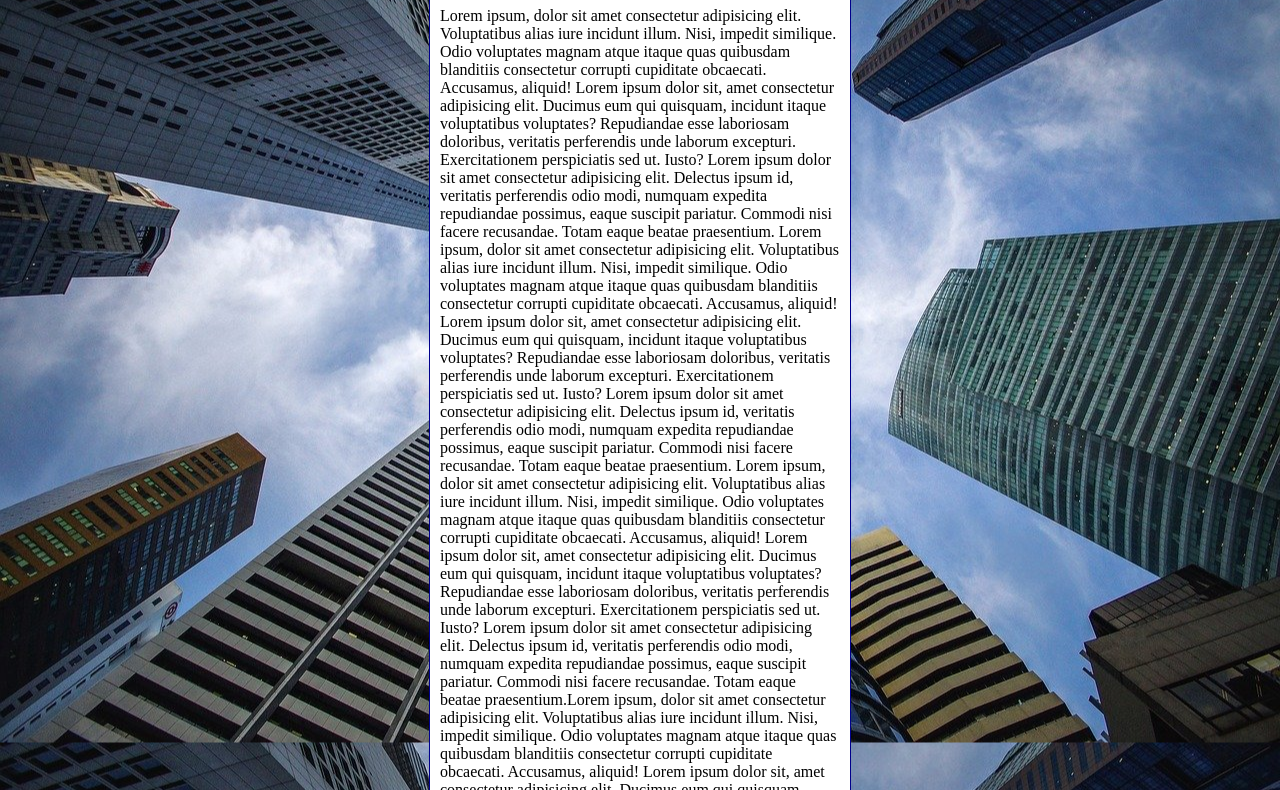
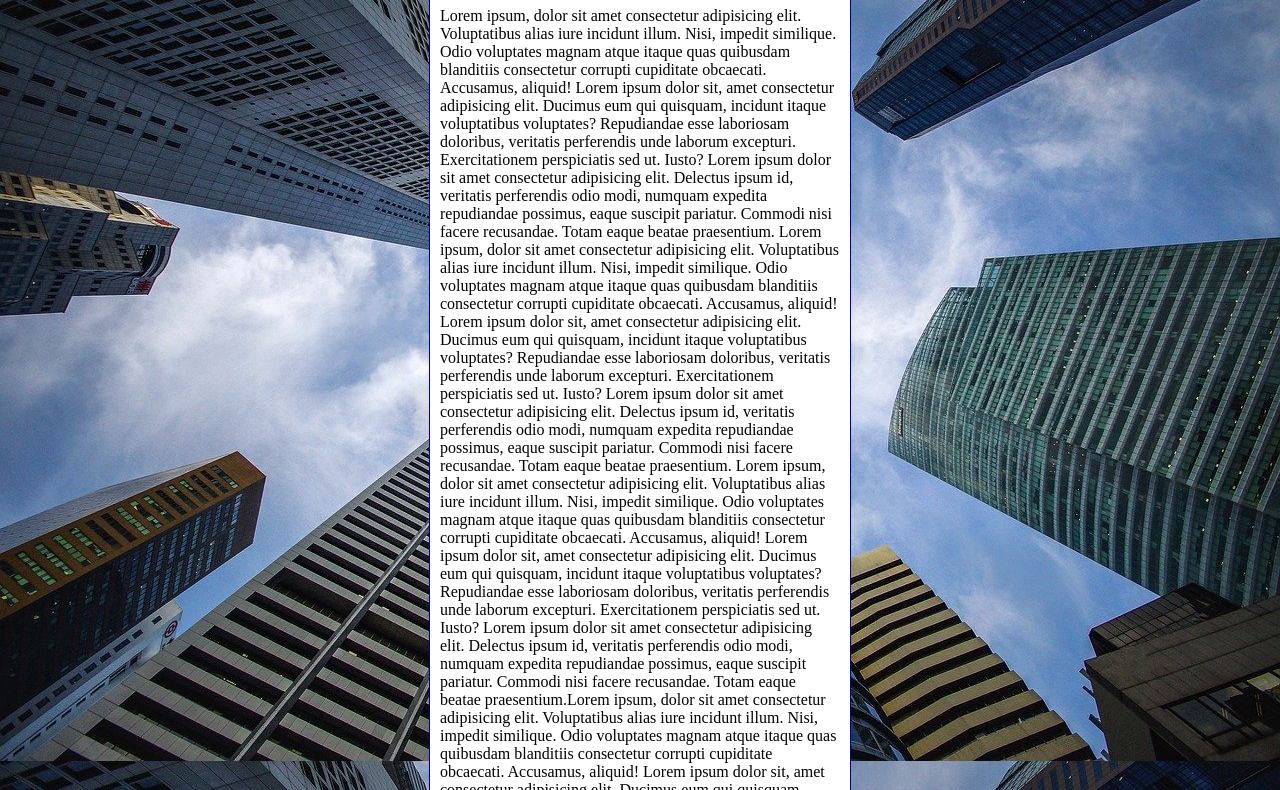
Before and after one commit to barbosalukas/html-css, a plain HTML site: page exercicios/ex022/fundo006.html in a window 1280 px wide. Shown: the part 92-882 px from the top of the page. Drawn offline with Linux system fonts and the light colour scheme.

Commit message:
Atualizei o exercício 022

```diff
--- a/exercicios/ex022/fundo006.html
+++ b/exercicios/ex022/fundo006.html
@@ -3,20 +3,28 @@
 <head>
     <meta charset="UTF-8">
     <meta name="viewport" content="width=device-width, initial-scale=1.0">
-    <title>Document</title>
+    <title>Fundo fixo de telo</title>
     <style>
         body {
             height: 100vh;
-            background-color: black;
+            /*background-color: black;
             background-image: url('imagens/wallpaper002.jpg');
             background-position: center center;
-            background-repeat: repeat-y;
+            background-repeat: no-repeat;
+            background-size: cover;
+            background-attachment: fixed;
+
+            /** Shorthand - background
+            color > image > position > repeat > [size] > attachment
+            */
+
+            background: black url('imagens/wallpaper002.jpg') center center no-repeat fixed;
             background-size: cover;
         }
 
         main {
             background-color: white;
-            width: 400px;
+            max-width: 400px;
             padding: 10px;
             margin: auto;
             border: 1px solid darkblue;
```
